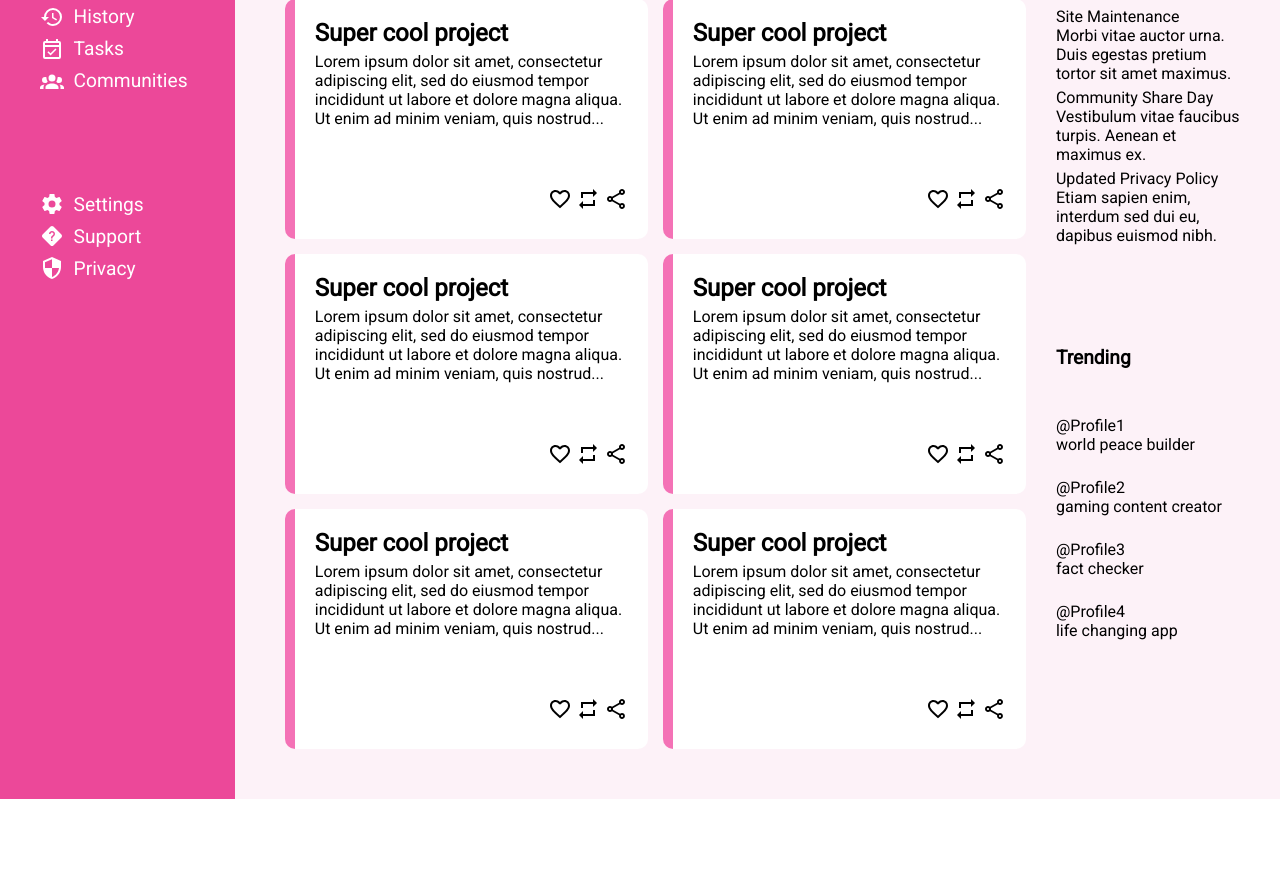
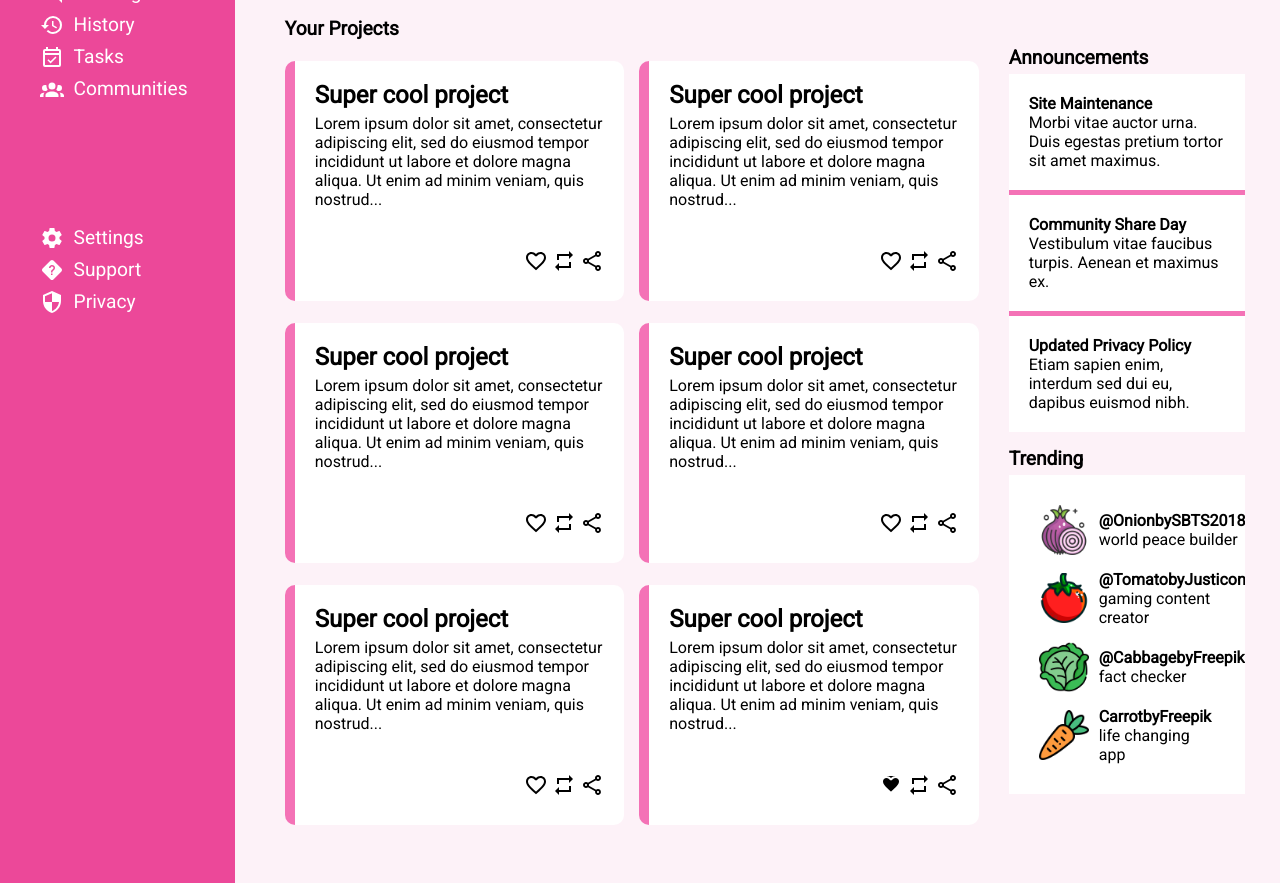
Before and after one commit to LetsGo12300/dashboard, a plain HTML site: page index.html in a window 1280 px wide. Shown: the part 226-1109 px from the top of the page. Before the commit the page ends 1025 px from the top, so only its background shows below. Drawn offline with Linux system fonts and the light colour scheme.

Commit message:
Added styling for right sidebar

```diff
--- a/index.html
+++ b/index.html
@@ -78,7 +78,7 @@
         <div class="header">
             <div class="header-title-1">
                 <div class="search-bar">
-                    <img id="search-icon" src="./static/magnify.png" alt="search">
+                    <img id="search-icon" src="./static/images/magnify.png" alt="search">
                     <input type="text" placeholder="Search">
                 </div>
 
@@ -86,14 +86,14 @@
                     <svg id="notif" viewBox="0 0 24 24">
                         <path fill="currentColor" d="M21,19V20H3V19L5,17V11C5,7.9 7.03,5.17 10,4.29C10,4.19 10,4.1 10,4A2,2 0 0,1 12,2A2,2 0 0,1 14,4C14,4.1 14,4.19 14,4.29C16.97,5.17 19,7.9 19,11V17L21,19M14,21A2,2 0 0,1 12,23A2,2 0 0,1 10,21" />
                     </svg>
-                    <img id="prof-img-1" src="./static/rosas.jpeg" alt="profile-picture">
+                    <img id="prof-img-1" src="./static/images/rosas.jpeg" alt="profile-picture">
                     <div class="prof-name">Profile Name</div>
                 </div>
             </div>
 
             <div class="header-title-2">
                 <div class="left-title">
-                    <img id="prof-img-2" src="./static/rosas.jpeg" alt="profile-picture">
+                    <img id="prof-img-2" src="./static/images/rosas.jpeg" alt="profile-picture">
                     <div class="welcome">
                         <div>Hi there,</div>
                         <div class="prof-name">Profile Name (@profile)</div>
@@ -210,7 +210,7 @@
                     </div>
                     <div class="card-icons">
                         <svg style="width:24px;height:24px" viewBox="0 0 24 24">
-                            <path fill="currentColor" d="M12.1,18.55L12,18.65L11.89,18.55C7.14,14.24 4,11.39 4,8.5C4,6.5 5.5,5 7.5,5C9.04,5 10.54,6 11.07,7.36H12.93C13.46,6 14.96,5 16.5,5C18.5,5 20,6.5 20,8.5C20,11.39 16.86,14.24 12.1,18.55M16.5,3C14.76,3 13.09,3.81 12,5.08C10.91,3.81 9.24,3 7.5,3C4.42,3 2,5.41 2,8.5C2,12.27 5.4,15.36 10.55,20.03L12,21.35L13.45,20.03C18.6,15.36 22,12.27 22,8.5C22,5.41 19.58,3 16.5,3Z" />
+                            <path fill="currentColor" d="M12.1,18.55L12,18.65L11.89,18.55C7.14,14.24 4,11.39 4,8.5C4,6.5 5.5,5 7.5,5C9.04,5 10.54,6 11.07,7.36H12.93C13.46,6 14.96,5 16.5,5C18.5,5 20,6.5 20,8.5C20,11.39 16.86,14.24 12.1,18.55M16.5,3C14.76,3 13.09,3.81 12,5.08C10.91,3.81 9.24,3 7.5,3C4.42,3 2,5.41 2`,8.5C2,12.27 5.4,15.36 10.55,20.03L12,21.35L13.45,20.03C18.6,15.36 22,12.27 22,8.5C22,5.41 19.58,3 16.5,3Z" />
                         </svg>
                         <svg style="width:24px;height:24px" viewBox="0 0 24 24">
                             <path fill="currentColor" d="M17,17H7V14L3,18L7,22V19H19V13H17M7,7H17V10L21,6L17,2V5H5V11H7V7Z" />
@@ -224,7 +224,7 @@
             </div>
 
             <div class="side-card-1">
-                <div class="title">
+                <div class="side-card-title">
                     Announcements
                 </div>
                 <div class="announcements">
@@ -257,38 +257,38 @@
             </div>
 
             <div class="side-card-2">
-                <div class="title">
+                <div class="side-card-title">
                     Trending
                 </div>
                 <div class="trending-items">
                     <div class="trending-card">
-                        <img src="" alt="" class="icon">
+                        <img src="./static/images/onion.png" alt="" class="icon">
                         <div class="trending-info">
-                            @Profile1
+                            <a href="https://www.flaticon.com/free-icons/onion" title="onion icons">@OnionbySBTS2018</a>
                             <br>
                             world peace builder
                         </div>
                     </div>
                     <div class="trending-card">
-                        <img src="" alt="" class="icon">
+                        <img src="./static/images/tomato.png" alt="" class="icon">
                         <div class="trending-info">
-                            @Profile2
+                            <a href="https://www.flaticon.com/free-icons/tomato" title="tomato icons">@TomatobyJusticon</a>
                             <br>
                             gaming content creator
                         </div>
                     </div>
                     <div class="trending-card">
-                        <img src="" alt="" class="icon">
+                        <img src="./static/images/cabbage.png" alt="" class="icon">
                         <div class="trending-info">
-                            @Profile3
+                            <a href="https://www.flaticon.com/free-icons/cabbage" title="cabbage icons">@CabbagebyFreepik</a>
                             <br>
                             fact checker
                         </div>
                     </div>
                     <div class="trending-card">
-                        <img src="" alt="" class="icon">
+                        <img src="./static/images/carrot.png" alt="" class="icon">
                         <div class="trending-info">
-                            @Profile4
+                            <a href="https://www.flaticon.com/free-icons/carrot" title="carrot icons">CarrotbyFreepik</a>
                             <br>
                             life changing app
                         </div>
--- a/static/styles.css
+++ b/static/styles.css
@@ -10,9 +10,8 @@ body{
 }
 
 .container{
-    height:100vh;
     display: grid;
-    grid-template-rows: 20% 4fr;
+    grid-template-rows: 1fr 4fr;
     grid-template-columns: 1fr 5fr;
 }
 
@@ -31,7 +30,7 @@ body{
     grid-row: 1 / 2;
     display: grid;
     grid-template: 70px 1fr / 1fr;
-    align-items:flex-start;
+    align-items:center;
     margin: 15px 35px;
 }
 
@@ -93,7 +92,7 @@ input[type="text"]{
 
 .header-title-2{
     display:grid;
-    grid-template-columns: 70% 30%;
+    grid-template-columns: 1fr 1fr;
 }
 
 .left-title{
@@ -130,11 +129,12 @@ input[type="text"]{
 .pink-btn{
     background-color: #f472b6;
     font-weight: bold;
-    font-size: 0.9em;
+    font-size: 1.1em;
     color: white;
     border: none;
     border-radius: 25px;
     min-width: 100px;
+    max-width: 200px;
     width: 90%;
     height: 50px;
 }
@@ -148,23 +148,24 @@ input[type="text"]{
     grid-row: 2 / 3;
     display: grid;
     grid-template-rows: 1fr 1fr;
-    grid-template-columns: 80% 20%;
+    grid-template-columns: 75% 25%;
     gap: 15px;
     background-color: #fdf2f8;
     padding: 50px;
 }
 
-.title{
-    position: relative;
-    top: -28px;
+.side-card-title{
     font-weight: bold;
     font-size: 1.2em;
+    margin-bottom: 5px;
 }
 
 .content>.title{
+    font-weight: bold;
+    font-size: 1.2em;
     grid-column: 1 / 2;
-    grid-row: 1 / 3;
-    font-weight: bold;
+    grid-row: 1 / -1;
+    margin-top: -1.8rem;
 }
 
 .card-container{
@@ -190,9 +191,42 @@ input[type="text"]{
 .announcements, .trending-items{
     display: flex;
     flex-direction: column;
+}
+
+.announcements{
+    background-color: #f472b6;
+    border-radius: 10px;
     gap: 5px;
 }
 
+.announcement-card{
+    background-color: white;
+    padding: 20px;
+}
+
+.announcement-title{
+    font-weight: bold;
+}
+
+.trending-items{
+    background-color: white;
+    padding: 30px;
+    gap: 15px;
+    overflow:auto;
+}
+
+.trending-card{
+    display: grid;
+    grid-template-columns: 50px 1fr;
+    gap: 10px;
+    justify-items: flex-start;
+    align-items: center;
+}
+
+.icon{
+    width: 50px;
+    height: auto;
+}
 .card-container{
     display: grid;
     grid-template-columns: repeat(auto-fit, minmax(300px, 1fr));
@@ -233,23 +267,28 @@ ul>li{
     margin-bottom: 8px;
 }
 
-a{
+li>a{
     color: white;
 }
 
-a:link{
+li>a:link, .trending-info>a:link{
     text-decoration: none;
 }
 
-a:visited{
+li>a:visited, .trending-info>a:visited{
     text-decoration: none;
 }
 
-a:hover{
+li>a:hover, .trending-info>a:hover{
     text-decoration: none;
     font-weight: bold;
 }
 
-a:active{
+li>a:active, .trending-info>a:active{
     text-decoration: none;
 }
+
+.trending-info>a{
+    color: black;
+    font-weight: bold
+}
```
Also changed, not shown: static/images/cabbage.png (added), static/images/carrot.png (added), static/images/magnify.png (renamed from static/magnify.png), static/images/onion.png (added), static/images/rosas.jpeg (renamed from static/rosas.jpeg), static/images/tomato.png (added), 1 other file.
